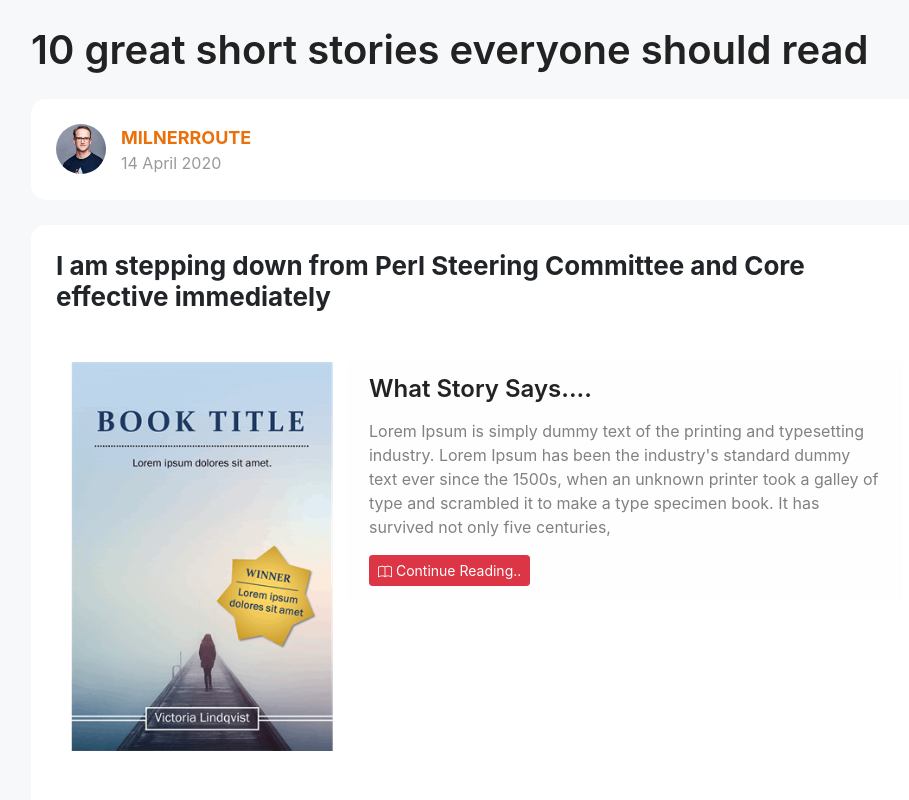
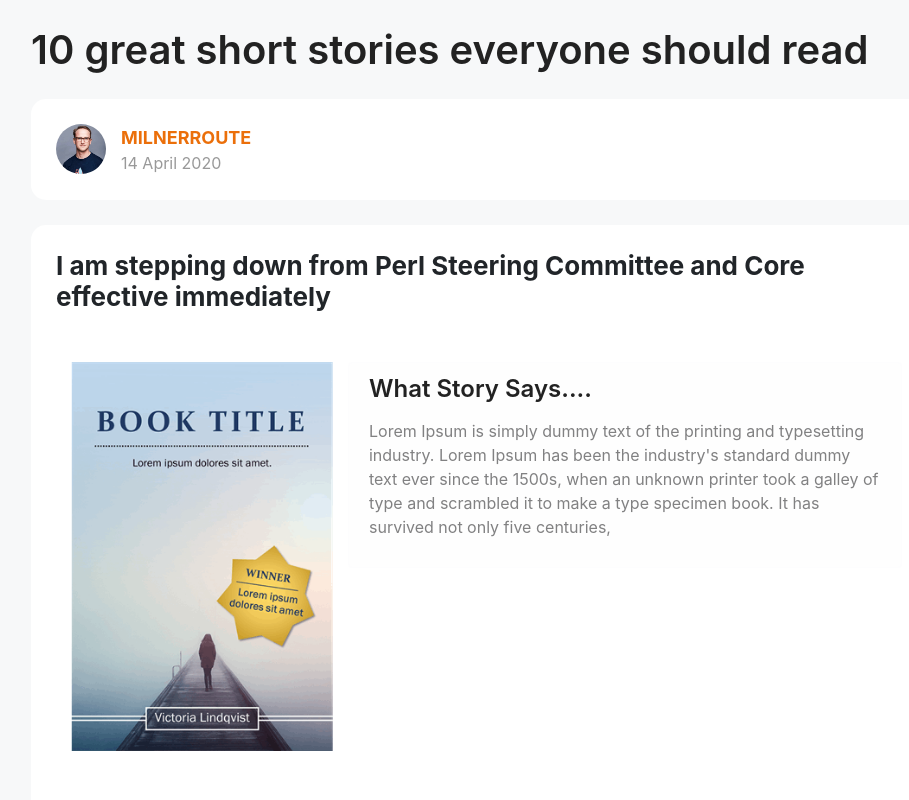
Before and after one commit to MonikaPatidar/TopStories, a React (Create React App) app: page / in a window 1280 px wide. Shown: the top 800 px of the page, without its empty margins (161-1070 px from the left). Built offline with nearby package versions, Linux system fonts and the light colour scheme.

Commit message:
button Removed

```diff
--- a/src/components/Stories.js
+++ b/src/components/Stories.js
@@ -75,13 +75,13 @@ function Stories() {
                             and scrambled it to make a type specimen book. It has survived not
                             only five centuries,
                         </p>
-                        <a href="http://www.getdropbox.com/u/2/screencast.html">
+                        {/* <a href="http://www.getdropbox.com/u/2/screencast.html">
                             <Button
                                 variant="danger"
                                 size="sm">
                                 <Book /> Continue Reading..
                             </Button>
-                        </a>
+                        </a> */}
                     </Alert>
                 </Col>
             </Row>
```
Also changed, not shown: src/App.css (line endings or trailing spaces).
